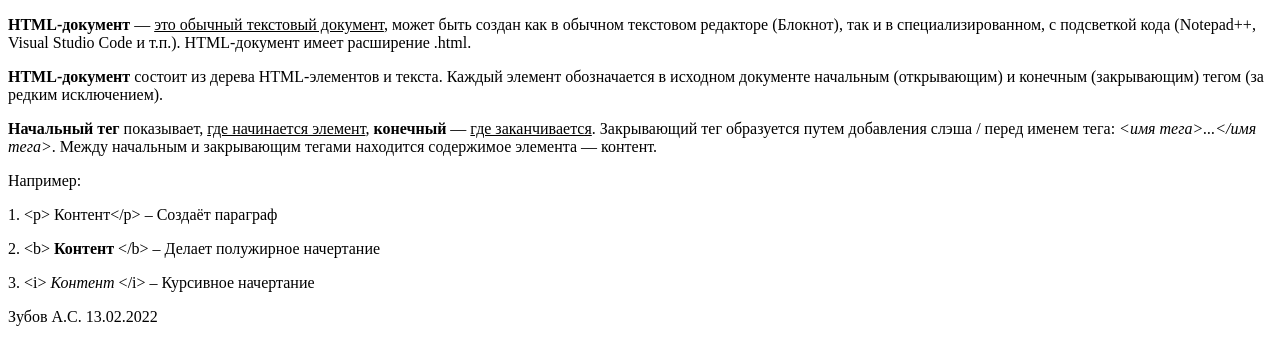
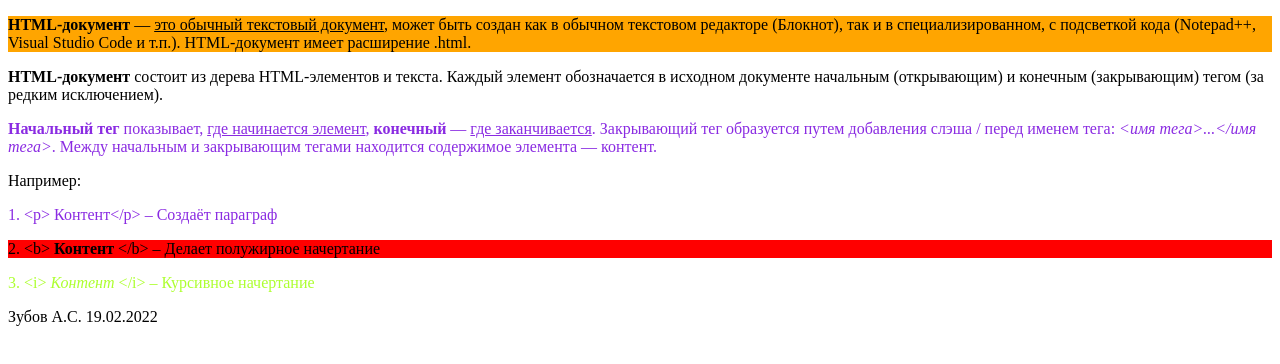
Before and after one commit to AlexeyZubov/Zubov-base-html, a plain HTML site: page base-html/index.html in a window 1280 px wide. Drawn offline with Linux system fonts and the light colour scheme.

Commit message:
feat: add page color

```diff
--- a/base-html/index.html
+++ b/base-html/index.html
@@ -7,23 +7,23 @@
     <title>Document</title>
 </head>
 <body>
-    <p><b>HTML-документ</b> — <u>это обычный текстовый документ</u>, может быть создан как в обычном текстовом редакторе
+    <p style="background-color: orange;"><b>HTML-документ</b> — <u>это обычный текстовый документ</u>, может быть создан как в обычном текстовом редакторе
         (Блокнот), так и в специализированном, с подсветкой кода (Notepad++, Visual Studio Code и т.п.). HTML-документ
         имеет расширение .html.</p>
     <p><b>HTML-документ</b> состоит из дерева HTML-элементов и текста. Каждый элемент обозначается в исходном
         документе начальным (открывающим) и конечным (закрывающим) тегом (за редким исключением).</p>
 
-    <p><b>Начальный тег</b> показывает, <u>где начинается элемент</u>, <b>конечный</b> — <u>где заканчивается</u>. Закрывающий тег образуется
+    <p style="color: blueviolet"><b>Начальный тег</b> показывает, <u>где начинается элемент</u>, <b>конечный</b> — <u>где заканчивается</u>. Закрывающий тег образуется
         путем добавления слэша / перед именем тега: <i>&lt;имя тега&gt;...&lt;/имя тега&gt;</i>. Между начальным и закрывающим тегами
         находится содержимое элемента — контент.</p>
 
     <p>Например:</p>
 
-     <p> 1. &lt;p&gt; Контент&lt;/p&gt; – Создаёт параграф</p>
-     <p> 2. &lt;b&gt; <b>Контент</b> &lt;/b&gt; – Делает полужирное начертание</p>
-     <p> 3. &lt;i&gt; <i>Контент</i> &lt;/i&gt; – Курсивное начертание</p>
+     <p style="color:blueviolet"> 1. &lt;p&gt; Контент&lt;/p&gt; – Создаёт параграф</p>
+     <p style="background-color: red"> 2. &lt;b&gt; <b>Контент</b> &lt;/b&gt; – Делает полужирное начертание</p>
+     <p style="color:greenyellow"> 3. &lt;i&gt; <i>Контент</i> &lt;/i&gt; – Курсивное начертание</p>
 
-    <p>Зубов А.С. 13.02.2022</p>
+    <p>Зубов А.С. 19.02.2022</p>
 
 </body>
 </html>
```
